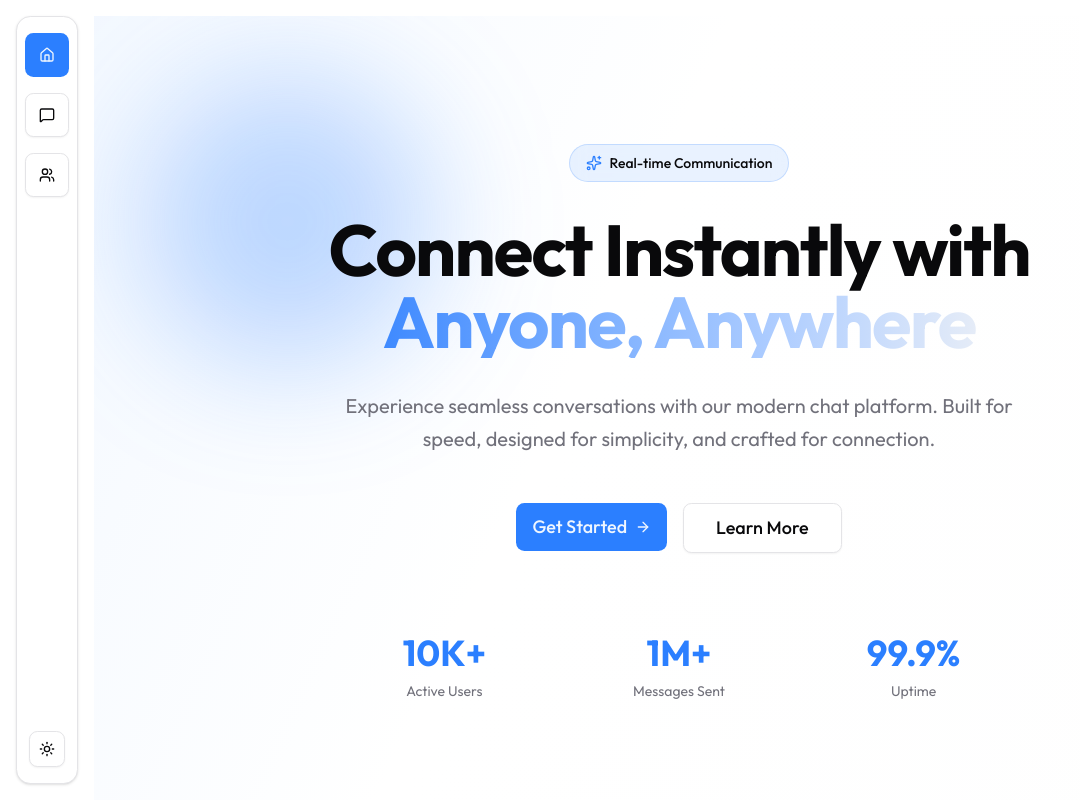
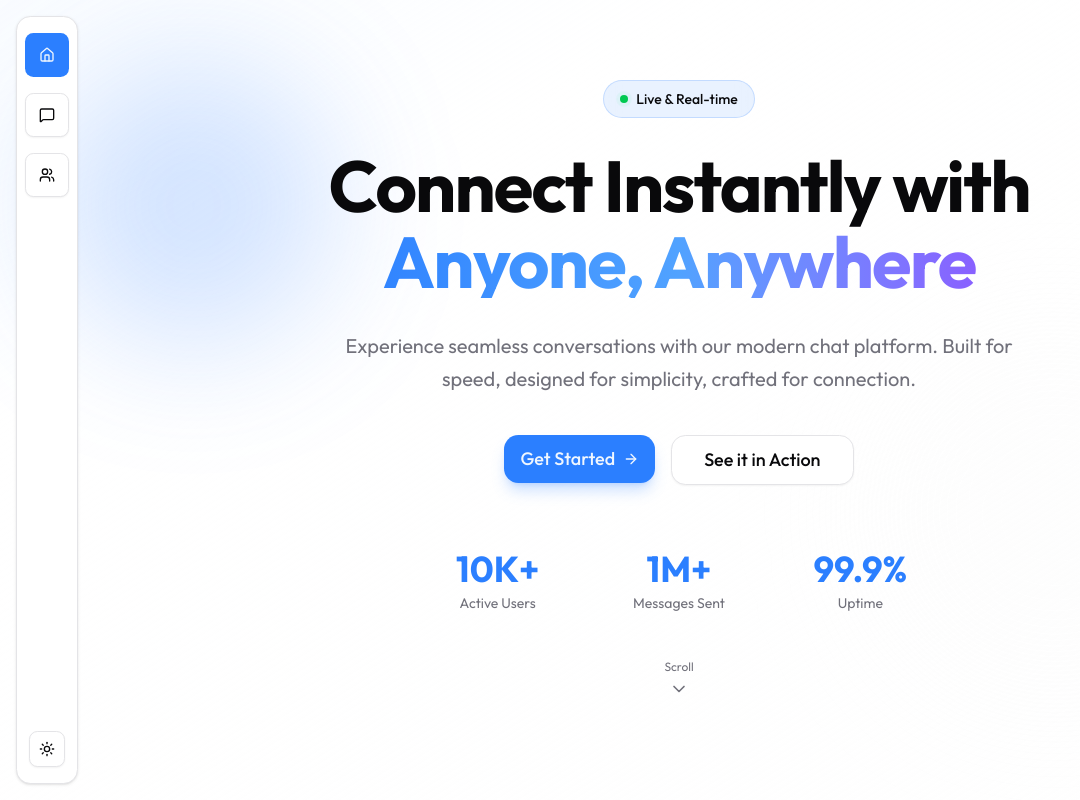
Before and after one commit to Mrkod-ER/chat-app, a Next.js app: page / in a window 1280 px wide. Shown: the whole page, without its empty margins (0-1080 px from the left). Built offline with nearby package versions, Linux system fonts and the light colour scheme; no server answers.

Commit message:
updated home page

```diff
--- a/app/(root)/page.tsx
+++ b/app/(root)/page.tsx
@@ -1,14 +1,28 @@
 "use client";
+import { useEffect, useState, useRef } from "react";
 import { Button } from "@/components/ui/button";
 import { Card } from "@/components/ui/card";
 import { SignInButton } from "@clerk/nextjs";
 import { Authenticated, Unauthenticated } from "convex/react";
-import { MessageSquare, Users, Zap, Shield, Globe, Sparkles, ArrowRight, TrendingUp } from "lucide-react";
+import {
+  MessageSquare,
+  Users,
+  Zap,
+  Shield,
+  Globe,
+  Sparkles,
+  ArrowRight,
+  TrendingUp,
+  Send,
+  Smile,
+  ChevronDown,
+  Heart,
+} from "lucide-react";
 import Link from "next/link";
 
 export default function Home() {
   return (
-    <div className="min-h-screen w-full">
+    <div className="h-full w-full overflow-y-auto thin-scrollbar">
       <Authenticated>
         <AuthenticatedHome />
       </Authenticated>
@@ -19,78 +33,132 @@ export default function Home() {
   );
 }
 
+/* ─── Animated Counter ─── */
+function AnimatedStat({ value, label }: { value: string; label: string }) {
+  const [visible, setVisible] = useState(false);
+  const ref = useRef<HTMLDivElement>(null);
+
+  useEffect(() => {
+    const el = ref.current;
+    if (!el) return;
+    const observer = new IntersectionObserver(
+      ([entry]) => { if (entry.isIntersecting) setVisible(true); },
+      { threshold: 0.3 }
+    );
+    observer.observe(el);
+    return () => observer.disconnect();
+  }, []);
+
+  return (
+    <div
+      ref={ref}
+      className={`space-y-1 transition-all duration-700 ${visible ? "opacity-100 translate-y-0" : "opacity-0 translate-y-4"}`}
+    >
+      <div className="text-3xl md:text-4xl font-bold text-primary">{value}</div>
+      <div className="text-sm text-muted-foreground">{label}</div>
+    </div>
+  );
+}
+
+/* ═══════════════════════════════════════════
+   UNAUTHENTICATED LANDING
+   ═══════════════════════════════════════════ */
 function UnauthenticatedHome() {
   return (
-    <div className="relative overflow-hidden">
-      {/* Animated Background Gradient */}
-      <div className="absolute inset-0 bg-gradient-to-br from-primary/20 via-background to-accent/20 animate-gradient-shift" />
+    <div className="relative">
+      {/* Background effects */}
+      <div className="fixed inset-0 pointer-events-none -z-10">
+        <div className="absolute inset-0 bg-gradient-to-br from-primary/10 via-background to-accent/10 animate-gradient-shift" />
+        <div className="absolute top-20 left-10 w-72 h-72 bg-primary/20 rounded-full blur-3xl animate-float" />
+        <div className="absolute bottom-20 right-10 w-96 h-96 bg-accent/15 rounded-full blur-3xl animate-float-delayed" />
+      </div>
 
-      {/* Floating Orbs */}
-      <div className="absolute top-20 left-10 w-72 h-72 bg-primary/30 rounded-full blur-3xl animate-float" />
-      <div className="absolute bottom-20 right-10 w-96 h-96 bg-accent/20 rounded-full blur-3xl animate-float-delayed" />
-
-      <div className="relative z-10">
-        {/* Hero Section */}
-        <section className="container mx-auto px-4 pt-20 pb-32 md:pt-32 md:pb-48">
-          <div className="flex flex-col items-center text-center space-y-8 animate-fade-in-up">
+      {/* ── Hero ── */}
+      <section className="min-h-[calc(100vh-100px)] flex flex-col items-center justify-center text-center px-4 py-16">
+        <div className="max-w-4xl mx-auto space-y-8 animate-fade-in-up">
           {/* Badge */}
           <div className="inline-flex items-center gap-2 px-4 py-2 rounded-full bg-primary/10 border border-primary/20 backdrop-blur-sm">
-              <Sparkles className="w-4 h-4 text-primary" />
-              <span className="text-sm font-medium">Real-time Communication</span>
+            <span className="relative flex h-2 w-2">
+              <span className="absolute inline-flex h-full w-full rounded-full bg-green-400 opacity-75 animate-ping" />
+              <span className="relative inline-flex rounded-full h-2 w-2 bg-green-500" />
+            </span>
+            <span className="text-sm font-medium">Live &amp; Real-time</span>
           </div>
 
           {/* Headline */}
-            <h1 className="text-4xl md:text-6xl lg:text-7xl font-bold tracking-tight max-w-4xl">
+          <h1 className="text-4xl md:text-6xl lg:text-7xl font-bold tracking-tight">
             Connect Instantly with
-              <span className="block bg-gradient-to-r from-primary to-accent bg-clip-text text-transparent">
+            <span className="block mt-1 bg-gradient-to-r from-primary via-blue-400 to-violet-500 bg-clip-text text-transparent">
               Anyone, Anywhere
             </span>
           </h1>
 
           {/* Subtitle */}
-            <p className="text-lg md:text-xl text-muted-foreground max-w-2xl leading-relaxed">
-              Experience seamless conversations with our modern chat platform. Built for speed,
-              designed for simplicity, and crafted for connection.
+          <p className="text-lg md:text-xl text-muted-foreground max-w-2xl mx-auto leading-relaxed">
+            Experience seamless conversations with our modern chat platform.
+            Built for speed, designed for simplicity, crafted for connection.
           </p>
 
-            {/* CTA Buttons */}
-            <div className="flex flex-col sm:flex-row gap-4 pt-4">
+          {/* CTA */}
+          <div className="flex flex-col sm:flex-row gap-4 justify-center pt-2">
             <SignInButton
               mode="modal"
               forceRedirectUrl="/conversations"
               signUpFallbackRedirectUrl="/conversations"
             >
-                <Button size="lg" className="group gap-2 text-lg px-8 py-6">
+              <Button size="lg" className="group gap-2 text-lg px-8 py-6 rounded-xl shadow-lg shadow-primary/25 hover:shadow-primary/40 transition-all">
                 Get Started
                 <ArrowRight className="w-5 h-5 group-hover:translate-x-1 transition-transform" />
               </Button>
             </SignInButton>
-              <Button size="lg" variant="outline" className="text-lg px-8 py-6 backdrop-blur-sm">
-                Learn More
+            <Button
+              size="lg"
+              variant="outline"
+              className="text-lg px-8 py-6 rounded-xl backdrop-blur-sm"
+              onClick={() => document.getElementById("preview")?.scrollIntoView({ behavior: "smooth" })}
+            >
+              See it in Action
             </Button>
           </div>
 
           {/* Stats */}
-            <div className="grid grid-cols-3 gap-8 pt-12 w-full max-w-2xl">
-              <div className="space-y-2">
-                <div className="text-3xl md:text-4xl font-bold text-primary">10K+</div>
-                <div className="text-sm text-muted-foreground">Active Users</div>
+          <div className="grid grid-cols-3 gap-8 pt-8 w-full max-w-lg mx-auto">
+            <AnimatedStat value="10K+" label="Active Users" />
+            <AnimatedStat value="1M+" label="Messages Sent" />
+            <AnimatedStat value="99.9%" label="Uptime" />
           </div>
-              <div className="space-y-2">
-                <div className="text-3xl md:text-4xl font-bold text-primary">1M+</div>
-                <div className="text-sm text-muted-foreground">Messages Sent</div>
-              </div>
-              <div className="space-y-2">
-                <div className="text-3xl md:text-4xl font-bold text-primary">99.9%</div>
-                <div className="text-sm text-muted-foreground">Uptime</div>
-              </div>
-            </div>
+
+          {/* Scroll Indicator */}
+          <button
+            onClick={() => document.getElementById("preview")?.scrollIntoView({ behavior: "smooth" })}
+            className="mx-auto pt-4 animate-bounce text-muted-foreground hover:text-foreground transition-colors flex flex-col items-center gap-1"
+          >
+            <span className="text-xs">Scroll</span>
+            <ChevronDown className="w-5 h-5" />
+          </button>
         </div>
       </section>
 
-        {/* Features Section */}
-        <section className="container mx-auto px-4 py-20 md:py-32">
-          <div className="text-center space-y-4 mb-16">
+      {/* ── Chat Preview ── */}
+      <section id="preview" className="px-4 py-20 md:py-28">
+        <div className="max-w-4xl mx-auto">
+          <div className="text-center space-y-3 mb-12">
+            <h2 className="text-3xl md:text-5xl font-bold">
+              See it in <span className="text-primary">action</span>
+            </h2>
+            <p className="text-muted-foreground text-lg">
+              A preview of your future chat experience
+            </p>
+          </div>
+
+          <ChatPreview />
+        </div>
+      </section>
+
+      {/* ── Features ── */}
+      <section id="features" className="px-4 py-20 md:py-28">
+        <div className="max-w-5xl mx-auto">
+          <div className="text-center space-y-3 mb-14">
             <h2 className="text-3xl md:text-5xl font-bold">
               Everything you need to
               <span className="block text-primary">stay connected</span>
@@ -100,133 +168,259 @@ function UnauthenticatedHome() {
             </p>
           </div>
 
-          <div className="grid md:grid-cols-2 lg:grid-cols-3 gap-6 lg:gap-8">
+          <div className="grid md:grid-cols-2 lg:grid-cols-3 gap-5 lg:gap-6">
             <FeatureCard
               icon={<Zap className="w-6 h-6" />}
               title="Lightning Fast"
-              description="Messages delivered in milliseconds. Experience real-time chat with zero lag."
+              description="Messages delivered in milliseconds with zero lag."
+              accent="from-amber-500/15 to-amber-500/5"
             />
             <FeatureCard
               icon={<Shield className="w-6 h-6" />}
               title="Secure & Private"
-              description="End-to-end encryption keeps your conversations private and secure."
+              description="End-to-end encryption keeps conversations private."
+              accent="from-emerald-500/15 to-emerald-500/5"
             />
             <FeatureCard
               icon={<Users className="w-6 h-6" />}
               title="Group Chats"
-              description="Create groups, collaborate with teams, and connect with communities."
+              description="Create groups, collaborate with teams and communities."
+              accent="from-violet-500/15 to-violet-500/5"
             />
             <FeatureCard
               icon={<Globe className="w-6 h-6" />}
               title="Always Available"
-              description="Access your messages from any device, anywhere in the world."
+              description="Access messages from any device, anywhere in the world."
+              accent="from-blue-500/15 to-blue-500/5"
             />
             <FeatureCard
               icon={<MessageSquare className="w-6 h-6" />}
               title="Rich Messaging"
-              description="Share text, emojis, and more with our feature-rich chat interface."
+              description="Share text, emojis, images and more in your chats."
+              accent="from-pink-500/15 to-pink-500/5"
             />
             <FeatureCard
               icon={<TrendingUp className="w-6 h-6" />}
               title="Always Improving"
-              description="Regular updates bring new features and improvements to enhance your experience."
+              description="Regular updates bring new features and optimizations."
+              accent="from-cyan-500/15 to-cyan-500/5"
             />
+          </div>
         </div>
       </section>
 
-        {/* CTA Section */}
-        <section className="container mx-auto px-4 py-20 md:py-32">
-          <Card className="relative overflow-hidden backdrop-blur-sm bg-gradient-to-br from-primary/10 to-accent/10 border-primary/20">
+      {/* ── Final CTA ── */}
+      <section className="px-4 py-20 md:py-28">
+        <div className="max-w-3xl mx-auto">
+          <Card className="relative overflow-hidden rounded-2xl border-primary/20">
+            <div className="absolute inset-0 bg-gradient-to-br from-primary/10 via-background to-accent/10" />
             <div className="absolute inset-0 bg-grid-white/10" />
-            <div className="relative p-12 md:p-20 text-center space-y-6">
+            <div className="relative p-10 md:p-16 text-center space-y-5">
+              <Sparkles className="w-10 h-10 text-primary mx-auto" />
               <h2 className="text-3xl md:text-5xl font-bold">
                 Ready to start chatting?
               </h2>
-              <p className="text-lg text-muted-foreground max-w-2xl mx-auto">
-                Join thousands of users already connecting on our platform
+              <p className="text-lg text-muted-foreground max-w-xl mx-auto">
+                Join thousands already connecting on our platform
               </p>
               <SignInButton
                 mode="modal"
                 forceRedirectUrl="/conversations"
                 signUpFallbackRedirectUrl="/conversations"
               >
-                <Button size="lg" className="text-lg px-8 py-6 mt-4">
+                <Button size="lg" className="text-lg px-8 py-6 mt-2 rounded-xl shadow-lg shadow-primary/25">
                   Get Started for Free
                 </Button>
               </SignInButton>
             </div>
           </Card>
+        </div>
       </section>
+
+      {/* ── Footer ── */}
+      <footer className="px-4 py-8 border-t border-border/40">
+        <div className="max-w-5xl mx-auto flex flex-col md:flex-row items-center justify-between gap-3 text-sm text-muted-foreground">
+          <div className="flex items-center gap-2">
+            <MessageSquare className="w-4 h-4 text-primary" />
+            <span className="font-semibold text-foreground">ChatApp</span>
           </div>
+          <p className="flex items-center gap-1">
+            Made with <Heart className="w-3.5 h-3.5 text-red-400 fill-red-400" /> for better conversations
+          </p>
+        </div>
+      </footer>
     </div>
   );
 }
 
+/* ─── Chat Preview ─── */
+function ChatPreview() {
+  const [visible, setVisible] = useState(0);
+
+  useEffect(() => {
+    const timers = chatMessages.map((_, i) =>
+      setTimeout(() => setVisible(i + 1), 600 + i * 1000)
+    );
+    return () => timers.forEach(clearTimeout);
+  }, []);
+
+  return (
+    <div className="relative max-w-lg mx-auto">
+      {/* Glow behind */}
+      <div className="absolute -inset-6 bg-gradient-to-b from-primary/15 via-primary/5 to-transparent rounded-[2rem] blur-2xl" />
+
+      <Card className="relative rounded-2xl overflow-hidden border-border/50 shadow-2xl shadow-primary/5">
+        {/* Header */}
+        <div className="flex items-center gap-3 px-4 py-3 border-b border-border/50 bg-card/80 backdrop-blur-sm">
+          <div className="w-9 h-9 rounded-full bg-gradient-to-br from-violet-500 to-pink-500 flex items-center justify-center text-white text-sm font-bold">
+            A
+          </div>
+          <div className="flex-1">
+            <div className="font-semibold text-sm">Alice</div>
+            <div className="text-[11px] text-green-500 flex items-center gap-1">
+              <span className="w-1.5 h-1.5 rounded-full bg-green-500" />
+              Online
+            </div>
+          </div>
+        </div>
+
+        {/* Messages */}
+        <div className="p-4 space-y-3 min-h-[220px] bg-background/50">
+          {chatMessages.map((msg, i) => (
+            <div
+              key={i}
+              className={`flex ${msg.sent ? "justify-end" : "justify-start"}`}
+              style={{
+                opacity: i < visible ? 1 : 0,
+                transform: i < visible ? "translateX(0)" : `translateX(${msg.sent ? "30px" : "-30px"})`,
+                transition: "all 0.4s ease-out",
+              }}
+            >
+              <div
+                className={`max-w-[75%] px-3.5 py-2 rounded-2xl text-sm leading-relaxed ${msg.sent
+                  ? "bg-primary text-primary-foreground rounded-br-sm"
+                  : "bg-muted rounded-bl-sm"
+                  }`}
+              >
+                {msg.text}
+              </div>
+            </div>
+          ))}
+
+          {/* Typing dots */}
+          {visible >= chatMessages.length && (
+            <div className="flex justify-start" style={{ animation: "fade-in-up 0.3s ease-out" }}>
+              <div className="bg-muted px-4 py-2.5 rounded-2xl rounded-bl-sm flex gap-1.5">
+                {[0, 200, 400].map((delay) => (
+                  <span
+                    key={delay}
+                    className="w-1.5 h-1.5 rounded-full bg-muted-foreground/50"
+                    style={{ animation: "typing-dot 1.4s infinite", animationDelay: `${delay}ms` }}
+                  />
+                ))}
+              </div>
+            </div>
+          )}
+        </div>
+
+        {/* Input */}
+        <div className="px-3 py-2.5 border-t border-border/50 flex items-center gap-2 bg-card/80">
+          <Smile className="w-5 h-5 text-muted-foreground/60" />
+          <div className="flex-1 px-3 py-1.5 rounded-lg bg-muted/50 text-sm text-muted-foreground">
+            Type a message…
+          </div>
+          <div className="w-8 h-8 rounded-lg bg-primary flex items-center justify-center">
+            <Send className="w-3.5 h-3.5 text-primary-foreground" />
+          </div>
+        </div>
+      </Card>
+    </div>
+  );
+}
+
+const chatMessages = [
+  { text: "Hey! Have you tried this new chat app? 🚀", sent: false },
+  { text: "Not yet! Is it good?", sent: true },
+  { text: "It's amazing — super fast and gorgeous ✨", sent: false },
+  { text: "Signing up right now! 😍", sent: true },
+];
+
+/* ─── Feature Card ─── */
+function FeatureCard({
+  icon,
+  title,
+  description,
+  accent = "from-primary/15 to-primary/5",
+}: {
+  icon: React.ReactNode;
+  title: string;
+  description: string;
+  accent?: string;
+}) {
+  return (
+    <Card className="group relative p-6 rounded-xl border-border/50 backdrop-blur-sm hover:border-primary/30 transition-all duration-300 hover:-translate-y-1 hover:shadow-lg hover:shadow-primary/5 overflow-hidden">
+      <div className={`absolute inset-0 bg-gradient-to-br ${accent} opacity-0 group-hover:opacity-100 transition-opacity duration-300`} />
+      <div className="relative">
+        <div className="w-11 h-11 rounded-lg bg-primary/10 flex items-center justify-center text-primary mb-4 group-hover:scale-110 transition-transform duration-300">
+          {icon}
+        </div>
+        <h3 className="text-lg font-semibold mb-1.5">{title}</h3>
+        <p className="text-muted-foreground text-sm leading-relaxed">{description}</p>
+      </div>
+    </Card>
+  );
+}
+
+/* ═══════════════════════════════════════════
+   AUTHENTICATED HOME
+   ═══════════════════════════════════════════ */
 function AuthenticatedHome() {
   return (
-    <div className="container mx-auto px-4 py-20">
-      <div className="max-w-4xl mx-auto space-y-8 animate-fade-in-up">
-        {/* Welcome Header */}
-        <div className="text-center space-y-4">
+    <div className="h-full flex items-center justify-center px-4 py-12">
+      <div className="max-w-3xl w-full space-y-8 animate-fade-in-up">
+        {/* Welcome */}
+        <div className="text-center space-y-3">
           <h1 className="text-4xl md:text-5xl font-bold">
             Welcome back! 👋
           </h1>
           <p className="text-lg text-muted-foreground">
-            You're all set. Start a conversation or continue where you left off.
+            Pick up where you left off.
           </p>
         </div>
 
         {/* Quick Actions */}
-        <div className="grid md:grid-cols-2 gap-6 pt-8">
-          <Link href="/conversations">
-            <Card className="p-8 hover:bg-accent transition-all duration-200 cursor-pointer group border-border/50">
-              <MessageSquare className="w-12 h-12 mb-4 text-primary group-hover:scale-110 transition-transform" />
-              <h3 className="text-2xl font-semibold mb-2">Your Conversations</h3>
-              <p className="text-muted-foreground">
-                View and continue your ongoing chats
-              </p>
+        <div className="grid md:grid-cols-2 gap-5 pt-4">
+          <Link href="/conversations" className="group">
+            <Card className="p-6 rounded-xl border-border/50 hover:border-primary/30 transition-all duration-300 hover:-translate-y-1 hover:shadow-lg hover:shadow-primary/5">
+              <div className="flex items-start gap-4">
+                <div className="w-12 h-12 rounded-xl bg-primary/10 flex items-center justify-center shrink-0 group-hover:scale-110 transition-transform">
+                  <MessageSquare className="w-6 h-6 text-primary" />
+                </div>
+                <div className="flex-1 min-w-0">
+                  <h3 className="text-lg font-semibold mb-1">Conversations</h3>
+                  <p className="text-sm text-muted-foreground">Continue your ongoing chats</p>
+                </div>
+                <ArrowRight className="w-5 h-5 text-muted-foreground group-hover:text-primary group-hover:translate-x-1 transition-all mt-1" />
+              </div>
             </Card>
           </Link>
 
-          <Link href="/friends">
-            <Card className="p-8 hover:bg-accent transition-all duration-200 cursor-pointer group border-border/50">
-              <Users className="w-12 h-12 mb-4 text-primary group-hover:scale-110 transition-transform" />
-              <h3 className="text-2xl font-semibold mb-2">Friends</h3>
-              <p className="text-muted-foreground">
-                Manage your friends and send requests
-              </p>
+          <Link href="/friends" className="group">
+            <Card className="p-6 rounded-xl border-border/50 hover:border-violet-500/30 transition-all duration-300 hover:-translate-y-1 hover:shadow-lg hover:shadow-violet-500/5">
+              <div className="flex items-start gap-4">
+                <div className="w-12 h-12 rounded-xl bg-violet-500/10 flex items-center justify-center shrink-0 group-hover:scale-110 transition-transform">
+                  <Users className="w-6 h-6 text-violet-500" />
+                </div>
+                <div className="flex-1 min-w-0">
+                  <h3 className="text-lg font-semibold mb-1">Friends</h3>
+                  <p className="text-sm text-muted-foreground">Manage friends &amp; requests</p>
+                </div>
+                <ArrowRight className="w-5 h-5 text-muted-foreground group-hover:text-violet-500 group-hover:translate-x-1 transition-all mt-1" />
+              </div>
             </Card>
           </Link>
-        </div>
-
-        {/* Stats Cards */}
-        <div className="grid grid-cols-3 gap-4 pt-8">
-          <Card className="p-6 text-center backdrop-blur-sm bg-gradient-to-br from-primary/5 to-transparent border-primary/20">
-            <div className="text-3xl font-bold text-primary mb-1">5</div>
-            <div className="text-sm text-muted-foreground">Active Chats</div>
-          </Card>
-          <Card className="p-6 text-center backdrop-blur-sm bg-gradient-to-br from-accent/5 to-transparent border-accent/20">
-            <div className="text-3xl font-bold text-accent mb-1">12</div>
-            <div className="text-sm text-muted-foreground">Friends</div>
-          </Card>
-          <Card className="p-6 text-center backdrop-blur-sm bg-gradient-to-br from-primary/5 to-transparent border-primary/20">
-            <div className="text-3xl font-bold text-primary mb-1">247</div>
-            <div className="text-sm text-muted-foreground">Messages</div>
-          </Card>
         </div>
       </div>
     </div>
   );
 }
-
-function FeatureCard({ icon, title, description }: { icon: React.ReactNode; title: string; description: string }) {
-  return (
-    <Card className="p-6 md:p-8 hover:bg-accent/50 transition-all duration-200 group cursor-pointer border-border/50 backdrop-blur-sm">
-      <div className="w-12 h-12 rounded-lg bg-primary/10 flex items-center justify-center text-primary mb-4 group-hover:scale-110 transition-transform">
-        {icon}
-      </div>
-      <h3 className="text-xl font-semibold mb-2">{title}</h3>
-      <p className="text-muted-foreground leading-relaxed">{description}</p>
-    </Card>
-  );
-}
--- a/app/globals.css
+++ b/app/globals.css
@@ -172,6 +172,31 @@ body {
     scrollbar-width: none;
   }
 
+  /* Thin scrollbar */
+  .thin-scrollbar {
+    overflow-x: hidden;
+    scrollbar-width: thin;
+    scrollbar-color: rgba(128, 128, 128, 0.3) transparent;
+  }
+
+  .thin-scrollbar::-webkit-scrollbar {
+    width: 4px;
+    height: 0;
+  }
+
+  .thin-scrollbar::-webkit-scrollbar-track {
+    background: transparent;
+  }
+
+  .thin-scrollbar::-webkit-scrollbar-thumb {
+    background: rgba(128, 128, 128, 0.3);
+    border-radius: 4px;
+  }
+
+  .thin-scrollbar::-webkit-scrollbar-thumb:hover {
+    background: rgba(128, 128, 128, 0.5);
+  }
+
   /* Touch target utilities for better mobile UX */
   .touch-target {
     @apply min-h-[44px] min-w-[44px];
--- a/components/shared/sidebar/SidebarWrapper.tsx
+++ b/components/shared/sidebar/SidebarWrapper.tsx
@@ -6,14 +6,14 @@ type Props = {
   children: React.ReactNode;
 }
 
-const SidebarWrapper = ({children}: Props) => {
+const SidebarWrapper = ({ children }: Props) => {
   return (
     <div className='h-full w-full p-4 flex flex-col lg:flex-row gap-4'>
-        <MobileNav/>
-        <DesktopNav/>
-        <main className="h-[calc(100%-80px)] lg:h-full w-full flex gap-4">
-            {children}
-        </main>
+      <MobileNav />
+      <DesktopNav />
+      <main className="h-full w-full flex gap-4 overflow-hidden">
+        {children}
+      </main>
     </div>
   )
 }
```
Also changed, not shown: components/shared/conversation/ConversationContainer.tsx (+4 -4 lines). Lines whose indentation alone changed are shown as unchanged.
